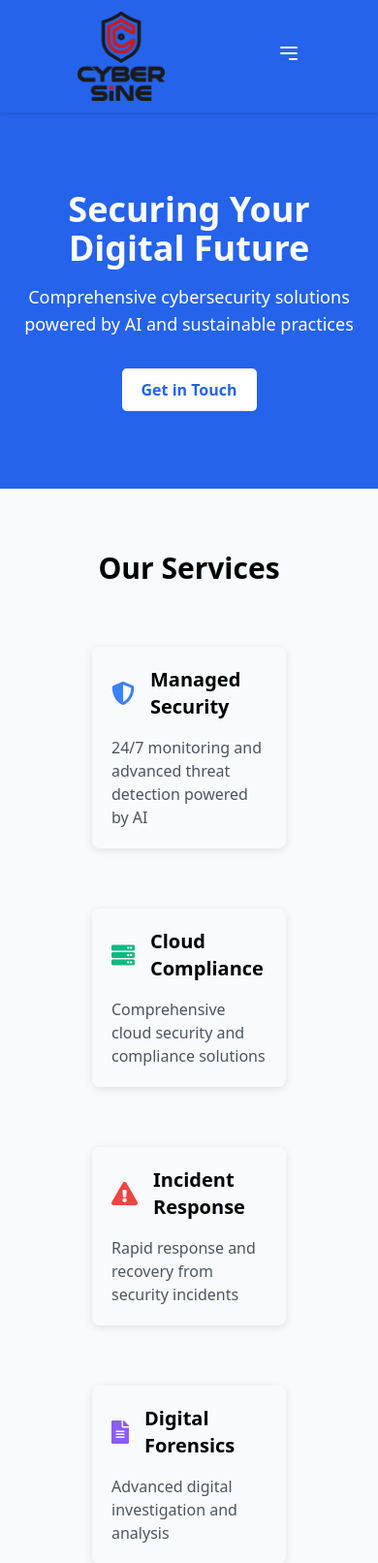
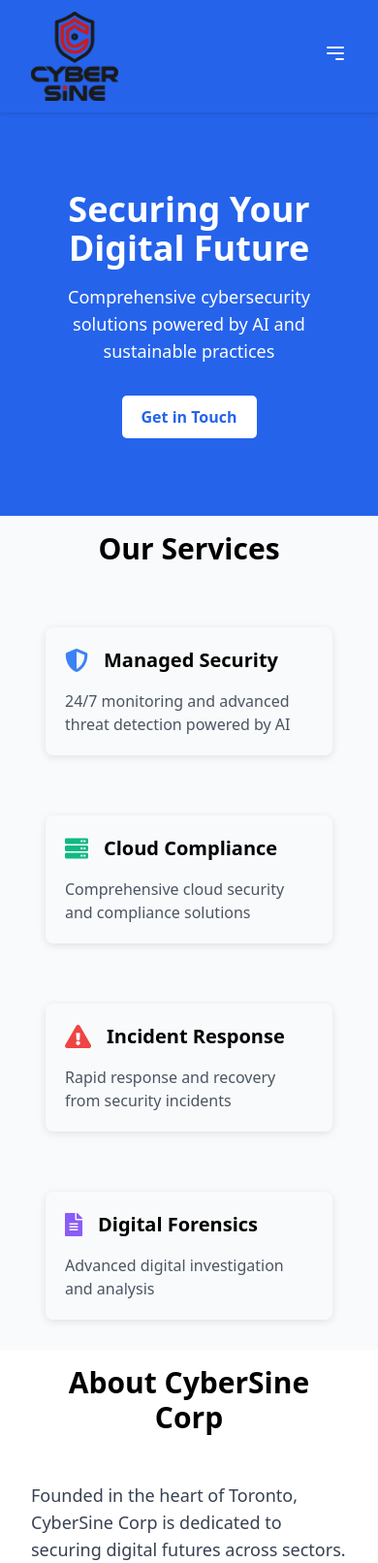
Before and after one commit to CyberSine49/Cybersine-site, a Flask app: page / in a window 390 px wide. Shown: the top 1612 px of the page at 97% size. Run offline with Flask 3, Linux system fonts and the light colour scheme.

Commit message:
ui update3

```diff
--- a/static/css/style.css
+++ b/static/css/style.css
@@ -62,3 +62,28 @@ header {
   footer {
     padding:2rem;
   }
+
+
+
+  @media (max-width: 575px) {
+    .section {
+        padding: 1rem;
+    }
+    header {
+        padding: 1rem;
+    }
+    #hero-section{
+        padding-left: 1rem;
+        padding-right: 1rem;
+    }
+}
+
+
+@media only screen and (min-width: 800px) {
+    .section {
+        padding: 1rem;
+    }
+    header {
+        padding: 1rem;
+    }
+}
```
